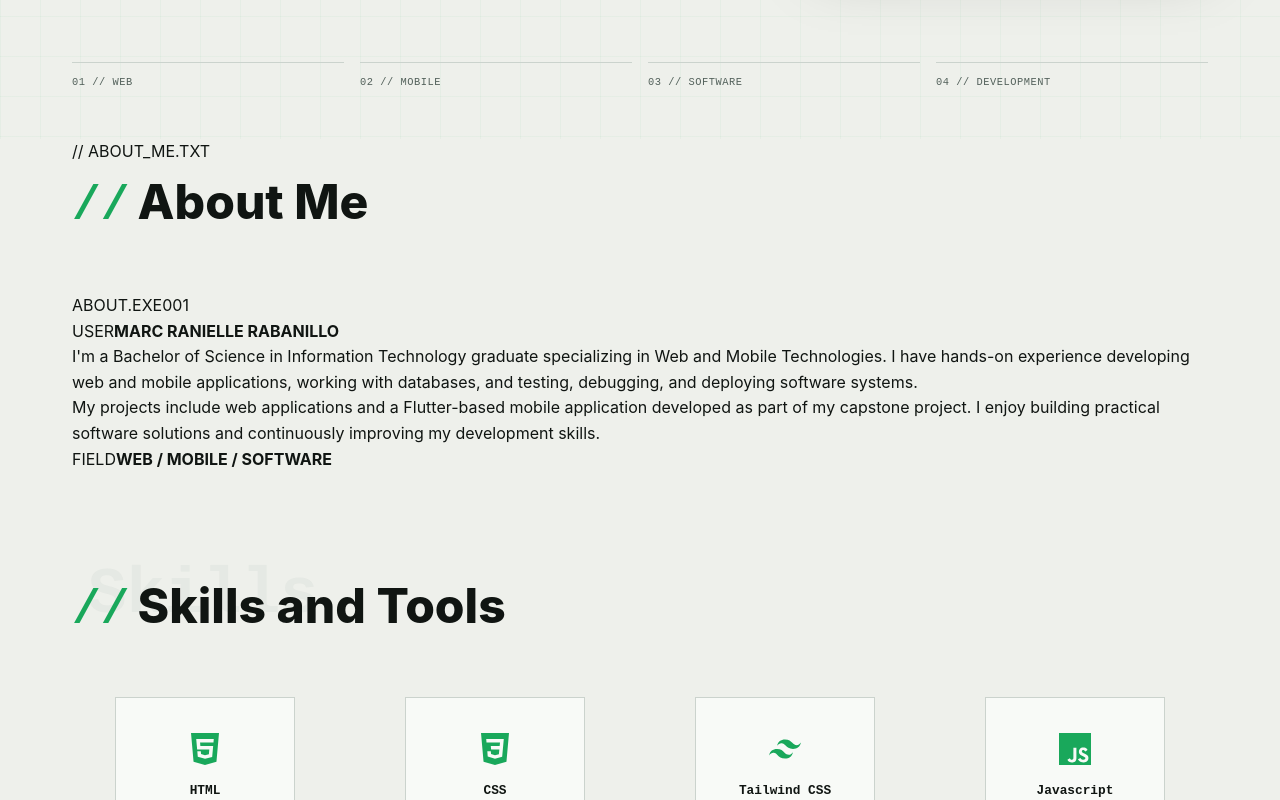
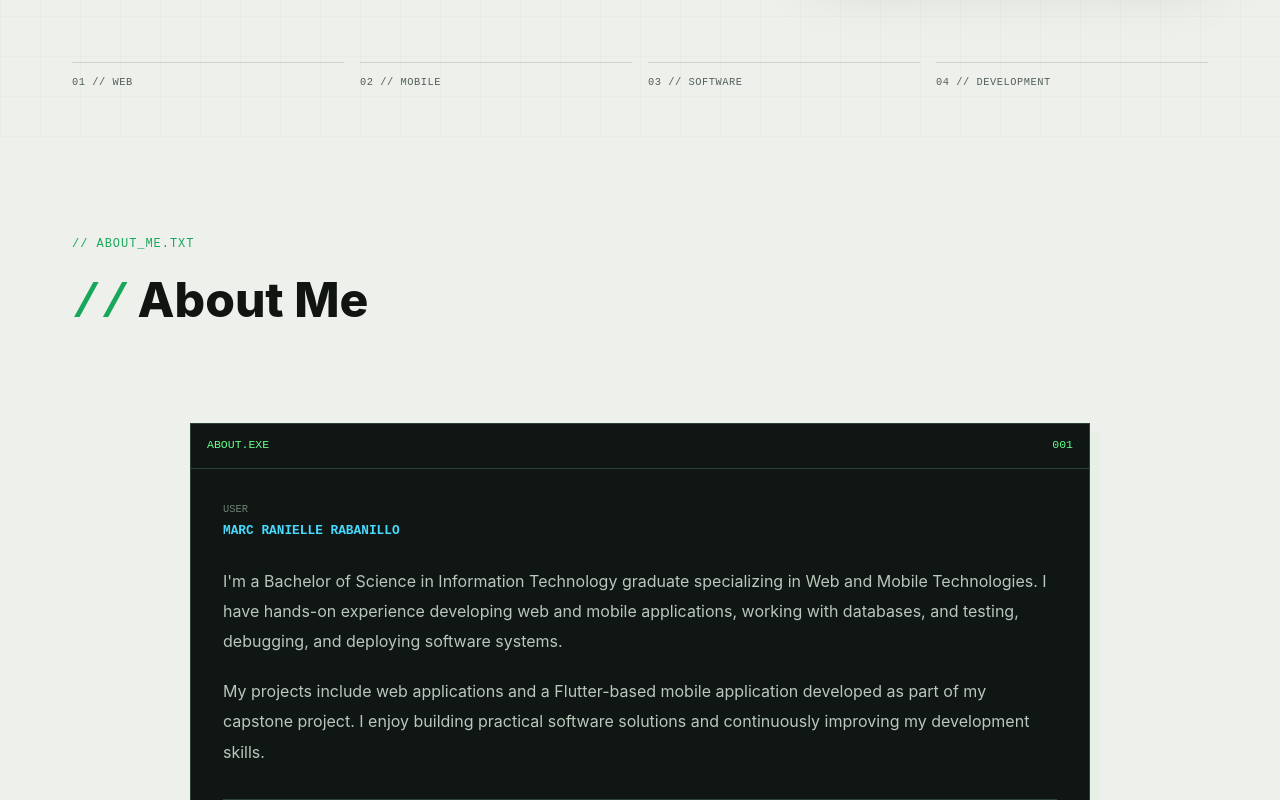
Before and after one commit to marcRanielle/Marc-Ranielle-Personal-Portfolio, a React (Vite) app: page / in a window 1280 px wide. Shown: the part 780-1580 px from the top of the page. Built offline with nearby package versions, Linux system fonts and the light colour scheme.

Commit message:
Add styles for about section 1.0

```diff
--- a/src/index.css
+++ b/src/index.css
@@ -1135,3 +1135,97 @@ a {
     max-width: none;
   }
   }
+
+/* =========================================================
+   ABOUT
+   ========================================================= */
+
+.about {
+  padding: 6rem 0;
+  position: relative;
+}
+
+.about-header {
+  margin-bottom: 2rem;
+}
+
+.about-kicker {
+  color: var(--primary-color);
+  font-family: monospace;
+  font-size: 0.75rem;
+  margin-bottom: 0.5rem;
+  letter-spacing: 0.08em;
+}
+
+.about-terminal {
+  max-width: 900px;
+  margin: 0 auto;
+  background: var(--terminal-bg);
+  border: 1px solid var(--terminal-border);
+  box-shadow: 10px 10px 0 rgba(101, 255, 138, 0.06);
+}
+
+.about-terminal-header {
+  display: flex;
+  justify-content: space-between;
+  padding: 0.8rem 1rem;
+  border-bottom: 1px solid var(--terminal-border);
+  color: var(--terminal-green);
+  font-family: monospace;
+  font-size: 0.72rem;
+}
+
+.about-content {
+  padding: 2rem;
+}
+
+.about-label {
+  display: flex;
+  flex-direction: column;
+  gap: 0.25rem;
+  margin-bottom: 1.5rem;
+}
+
+.about-label span,
+.about-status span {
+  color: #6f8375;
+  font-family: monospace;
+  font-size: 0.65rem;
+}
+
+.about-label strong,
+.about-status strong {
+  color: var(--terminal-cyan);
+  font-family: monospace;
+  font-size: 0.8rem;
+}
+
+.about-content p {
+  color: #b9c7bd;
+  line-height: 1.9;
+  margin-bottom: 1.2rem;
+}
+
+.about-status {
+  display: flex;
+  flex-direction: column;
+  gap: 0.25rem;
+  margin-top: 2rem;
+  padding-top: 1rem;
+  border-top: 1px solid var(--terminal-border);
+}
+
+@media (max-width: 600px) {
+  .about {
+    padding: 4rem 0;
+  }
+
+  .about-content {
+    padding: 1.3rem;
+  }
+
+  .about-content p {
+    font-size: 0.88rem;
+    line-height: 1.8;
+  }
+    }
```
